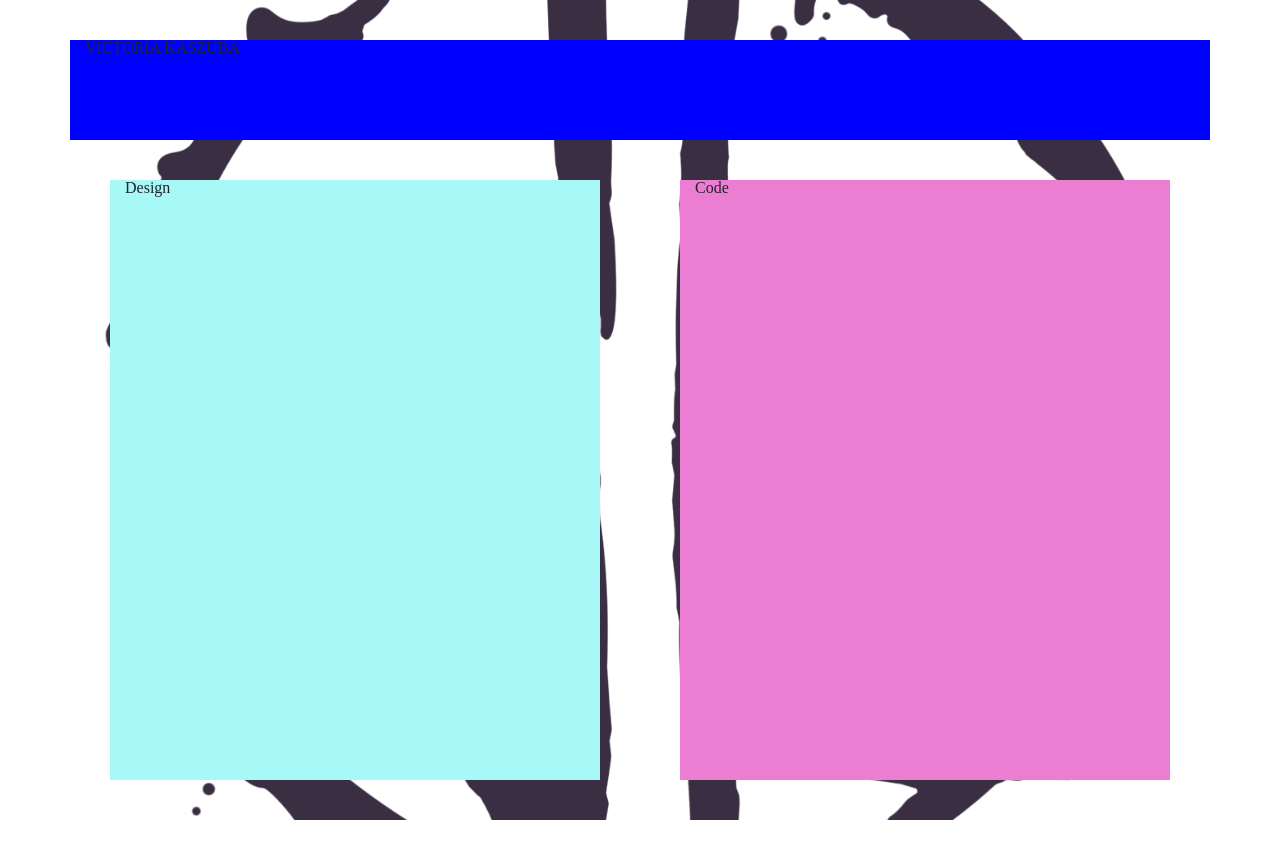
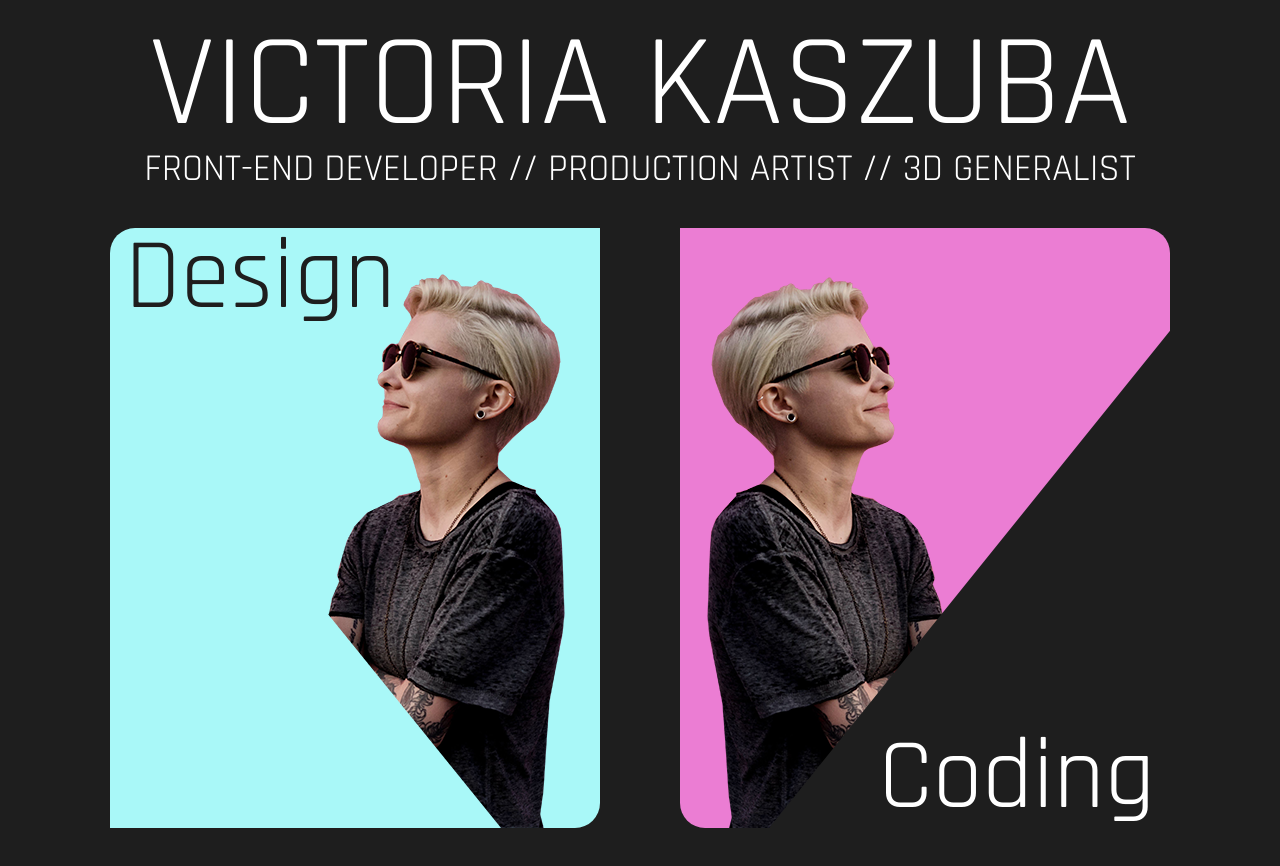
Before and after one commit to vkaszuba/portfolioWebsite, a plain HTML site: page home.html in a window 1280 px wide. Before the commit the page ends 820 px from the top, so only its background shows below. Drawn offline with nearby package versions, Linux system fonts and the light colour scheme.

Commit message:
Subtitle added, playing with imagery

```diff
--- /dev/null
+++ b/assets/css/home.css
@@ -0,0 +1,66 @@
+
+html {
+  height: 100%;
+}
+body {
+  background: rgb(30, 30, 30);
+  /* background: linear-gradient(90deg, rgba(105,51,108,1) 0%, rgba(58,44,59,1) 25%, rgba(28,28,28,1) 50%, rgba(4,54,55,1) 75%, rgba(27,73,82,1) 100%); */
+  height: 100%;
+  margin: 0;
+  background-repeat: no-repeat;
+  background-attachment: fixed;
+}
+
+#nameHeader {
+  font-size: 130px;
+  color: white;
+  font-family: 'Rajdhani', sans-serif;
+  text-align: center;
+  margin-top: 20px;
+}
+#titleHeader {
+  font-size: 38px;
+  color: white;
+  font-family: 'Rajdhani', sans-serif;
+  text-align: center;
+}
+
+#designCard {
+background-color: rgb(169, 248, 248);
+background-image: url("../images/blonde.png");
+background-repeat: no-repeat;
+background-position: right;
+margin: 40px;
+height: 600px;
+transition: .5s ease;
+font-size: 100px;
+color: rgb(30, 30, 30);
+font-family: 'Rajdhani', sans-serif;
+text-align: left;
+border-radius: 25px 0px 25px 0px;
+}
+
+#codeCard {
+  background-color: rgb(235, 125, 211);
+  background-image: url("../images/blonde-right.png");
+background-repeat: no-repeat;
+background-position: right;
+  margin: 40px;
+  height: 600px;
+  transition: .5s ease;
+  font-size: 100px;
+  color: white;
+  font-family: 'Rajdhani', sans-serif;
+  text-align: right;
+  padding-top: 500px;
+  border-radius: 0px 25px 0px 25px;
+}
+#codeCard:hover, #designCard:hover {
+  transition: .5s ease;
+  transform: scale(1.05);
+}
+
+a, a:hover, a:focus {
+  text-decoration: none!important;
+  color: #777;
+}
--- a/assets/css/style.css
+++ /dev/null
@@ -1,26 +0,0 @@
-body {
-  background-image: url("https://github.com/vkaszuba/portfolioWebsite/blob/master/assets/images/logo-vk.png?raw=true");
-  background-color: #ffffff;
-  background-size: 1100px;
-  background-attachment: fixed;
-  background-position: center;
-  padding-top: 40px;
-  background-repeat: no-repeat;
-}
-
-#nameHeader {
-  background-color: blue;
-  height: 100px;
-}
-
-#designCard {
-background-color: rgb(169, 248, 248);
-margin: 40px;
-height: 600px;
-}
-
-#codeCard {
-  background-color: rgb(235, 125, 211);
-  margin: 40px;
-  height: 600px;
-}
--- a/home.html
+++ b/home.html
@@ -12,9 +12,14 @@
   <link rel="stylesheet" href="https://stackpath.bootstrapcdn.com/bootstrap/4.4.1/css/bootstrap.min.css"
     integrity="sha384-Vkoo8x4CGsO3+Hhxv8T/Q5PaXtkKtu6ug5TOeNV6gBiFeWPGFN9MuhOf23Q9Ifjh" crossorigin="anonymous">
 
+  <!-- Google Font -->
+  <link
+    href="https://fonts.googleapis.com/css?family=Abel|Rajdhani&display=swap"
+    rel="stylesheet">
 
+  <!-- CSS links -->
   <link rel="stylesheet" href="assets/css/reset.css">
-  <link rel="stylesheet" href="assets/css/style.css">
+  <link rel="stylesheet" href="assets/css/home.css">
 
 </head>
 
@@ -25,7 +30,16 @@
     <div id="nameHeader" class="row">
       <div class="col">
 
-      <h1>VICTORIA KASZUBA</h1>
+        VICTORIA KASZUBA
+
+      </div>
+    </div>
+
+    <div id="titleHeader" class="row">
+      <div class="col">
+
+        FRONT-END DEVELOPER // PRODUCTION ARTIST // 3D GENERALIST
+
       </div>
     </div>
 
@@ -34,10 +48,11 @@
         Design
       </div>
       <div id="codeCard" class="col">
-  Code
+        Coding
       </div>
 
     </div>
+
 
   </div>
 
```
Also changed, not shown: assets/images/blonde-right.png (added), assets/images/blonde.jpg (added), assets/images/blonde.png (added). Lines whose indentation alone changed are shown as unchanged.
